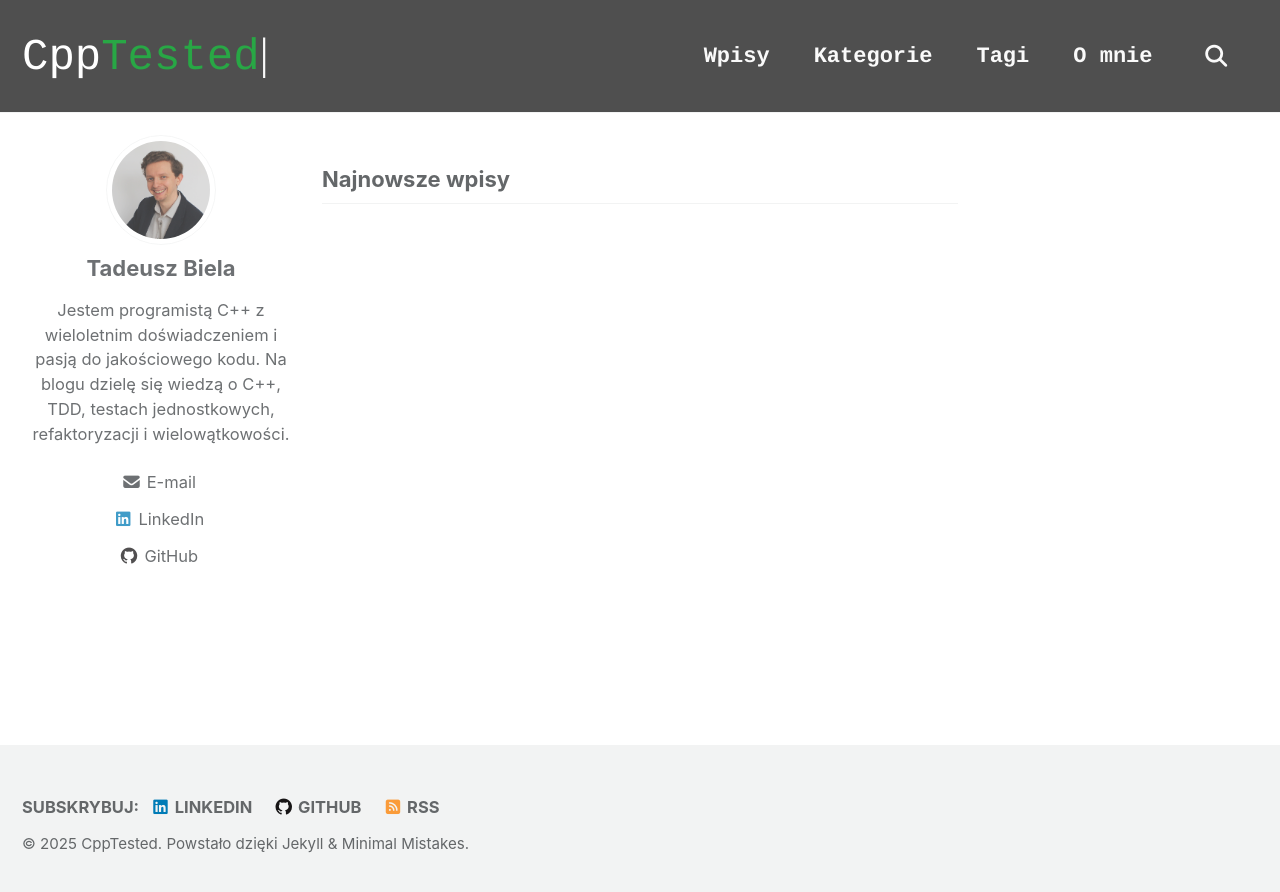
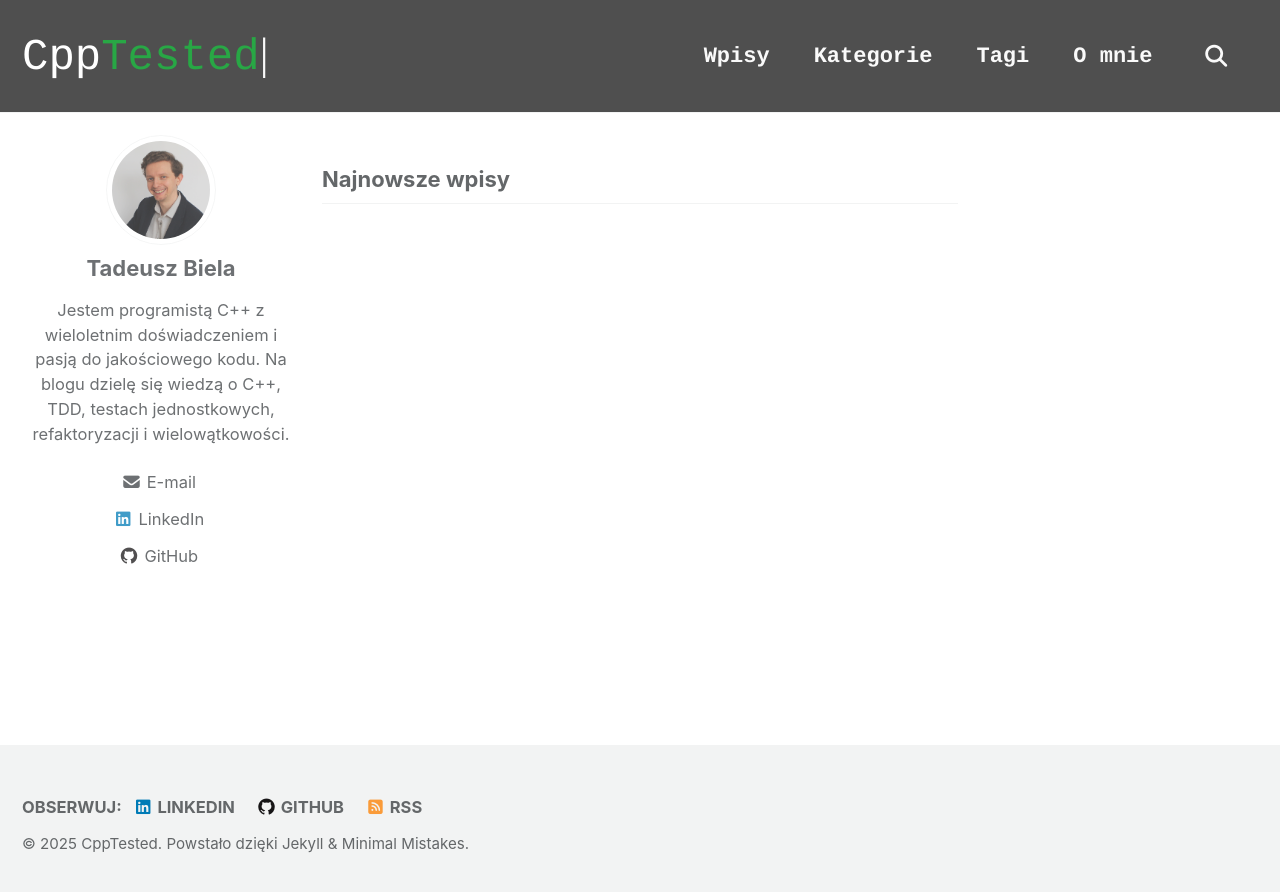
Before and after one commit to TadekBiela/cpptested, a Jekyll site: the page built from index.html, in a window 1280 px wide. Shown: the top 892 px of the page. Built offline with Jekyll 4.4.1, drawn with Linux system fonts in a browser that asks for light colours; cached includes are drawn as plain includes; the list of posts is cut into pages by our own code.

Commit message:
Rename follow_label in pl

```diff
--- a/_data/ui-text.yml
+++ b/_data/ui-text.yml
@@ -1094,7 +1094,7 @@ pl: &DEFAULT_PL
   comments_title             : "Komentarze"
   more_label                 : "Dowiedz się więcej"
   related_label              : "Także może Ci się spodobać"
-  follow_label               : "Subskrybuj:"
+  follow_label               : "Obserwuj:"
   feed_label                 : "RSS"
   powered_by                 : "Powstało dzięki"
   website_label              : "Strona"
```
